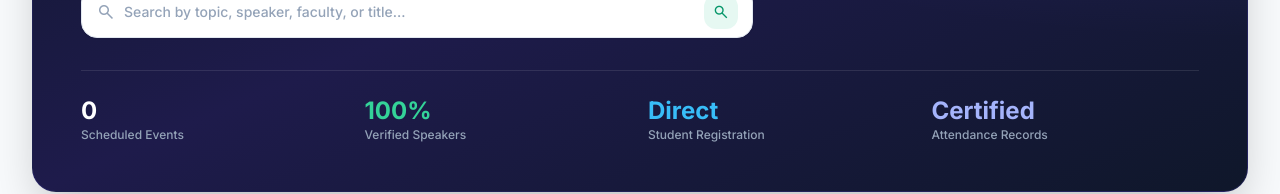
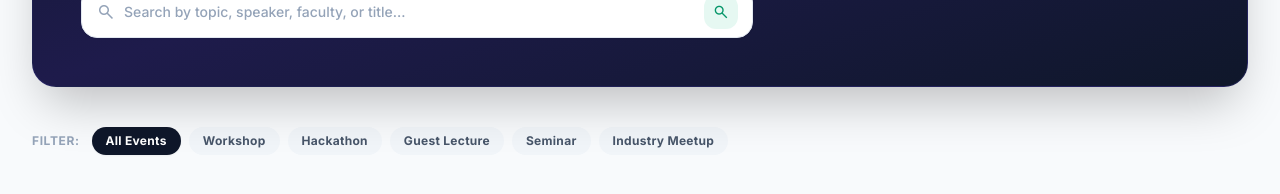
Before and after one commit to intern-proj/industry-alumni-portal-frontend, a React (Vite) app: page /events in a window 1280 px wide. Shown: the part 450-644 px from the top of the page. Built offline with nearby package versions, Linux system fonts and the light colour scheme; no server answers.

Commit message:
style(events): remove quick highlights counter section from events directory

```diff
--- a/src/pages/public/EventsDirectory.jsx
+++ b/src/pages/public/EventsDirectory.jsx
@@ -110,25 +110,7 @@ export default function EventsDirectory() {
           </div>
         </div>
 
-        {/* Quick Highlights Counters */}
-        <div className="relative z-10 mt-8 pt-6 border-t border-white/10 grid grid-cols-2 sm:grid-cols-4 gap-4">
-          <div>
-            <p className="text-2xl font-black text-white">{events.length}</p>
-            <p className="text-xs text-slate-400 font-medium">Scheduled Events</p>
-          </div>
-          <div>
-            <p className="text-2xl font-black text-emerald-400">100%</p>
-            <p className="text-xs text-slate-400 font-medium">Verified Speakers</p>
-          </div>
-          <div>
-            <p className="text-2xl font-black text-sky-400">Direct</p>
-            <p className="text-xs text-slate-400 font-medium">Student Registration</p>
-          </div>
-          <div>
-            <p className="text-2xl font-black text-indigo-300">Certified</p>
-            <p className="text-xs text-slate-400 font-medium">Attendance Records</p>
-          </div>
-        </div>
+
       </div>
 
       {/* Category Filter Pills */}
```
